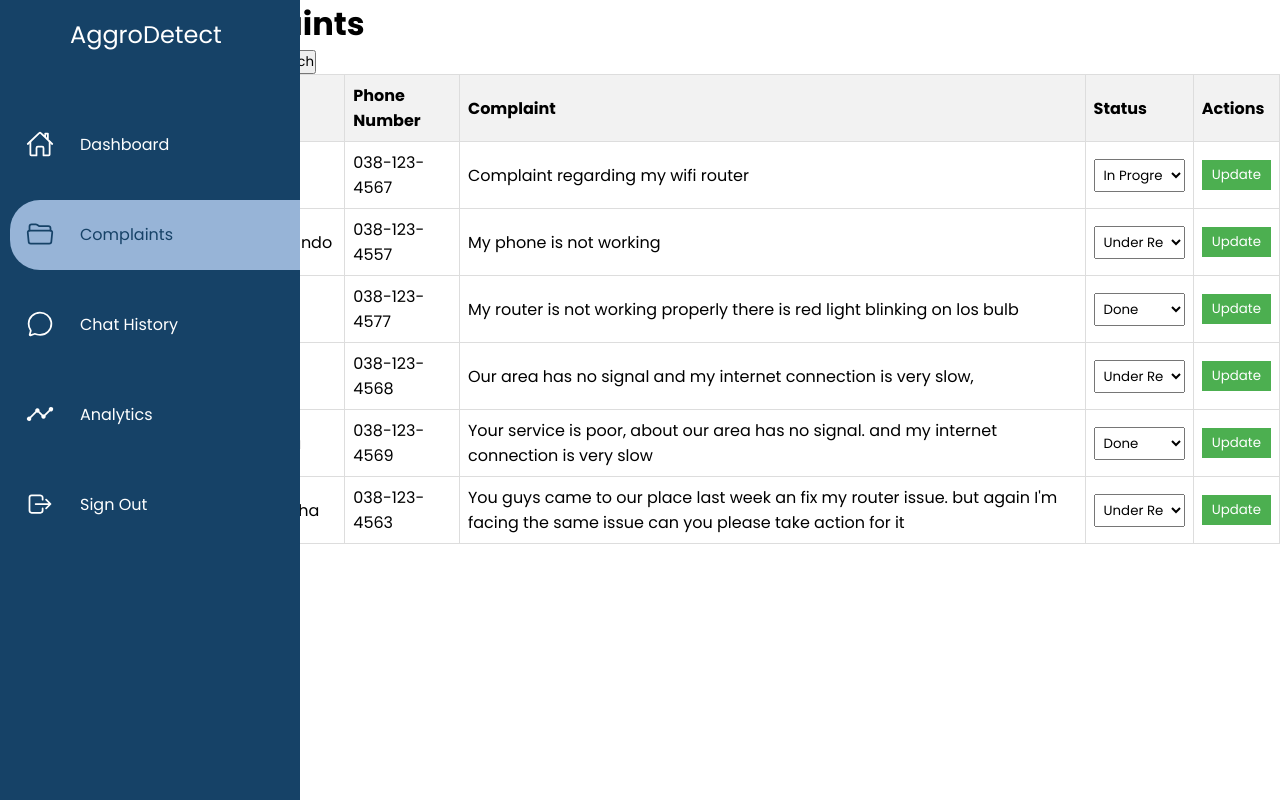
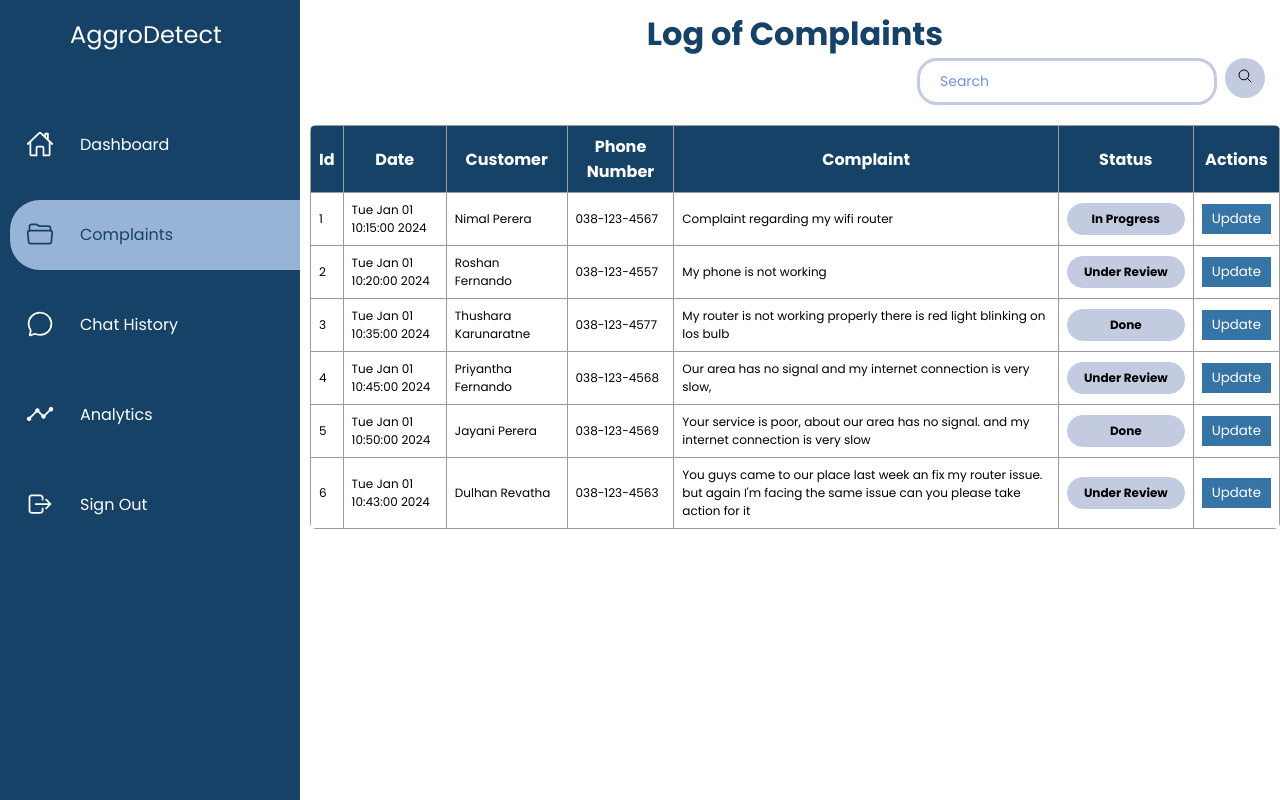
Before and after one commit to SewminaFernando/AggroDetect, a Flask app: page /complaints in a window 1280 px wide. Run offline with Flask 3, Linux system fonts and the light colour scheme; data comes from the database, SQL or seed files in the repository; parts of the project's set-up code (start-up, migrations or seed data) failed here and were passed over.

Commit message:
Added styles to conplaints page

```diff
--- /dev/null
+++ b/interface/static/CSS/complaints.css
@@ -0,0 +1,124 @@
+@import url("http://fonts.googleapis.com/css2?family=Poppins:wght@300;400;500;600;700;800;900&display=swap");
+*{
+    margin: 0;
+    padding: 0;
+    box-sizing: border-box;
+    font-family: "Poppins" , sans-serif;
+}
+body{
+    min-height: 100vh;
+    background-size: cover;
+    background-position: center;
+    overflow: hidden;
+}
+.complaints-container, .search-container,.head-section h1{
+    margin-left: 310px;
+}
+.head-section h1{
+    padding-top: 10px;
+    text-align: center;
+    color: #164267;
+}
+.search-container{
+    display: flex;
+    justify-content: flex-end;
+    margin-bottom: 20px;
+    margin-right: 15px;
+}
+input.search-input {
+    border: 3px solid #c3cbe1;
+    width: 300px;
+    padding: 10px 20px;
+    background: transparent;
+    font-size: 14px;
+    border-radius:20px;
+    margin-right: 8px;
+}
+.search-btn{
+    background-color: #c3cbe1;
+    border-radius: 50%;
+    width: 40px;
+    height: 40px;
+    border-color: #c3cbe1;
+    border-style: none;
+}
+.search-container ::placeholder{
+    color: #7291e6;
+}
+ion-icon{
+    font-size: medium;
+    text-align: center;
+    padding-top: 2px;
+
+}
+table {
+    border-spacing: 1;
+    border-collapse: collapse;
+    background:white;
+    border-radius:6px;
+    overflow:hidden;
+    width:100%;
+    max-width: 1200px;
+    margin:0 auto;
+    position:relative;
+
+}
+
+th, td {
+    border: 1px solid #9d9c9c;
+    padding: 8px;
+    text-align: left;
+}
+td{
+    font-size: 12px;
+}
+th {
+    background-color: #164267;
+    text-align: center;
+    color: white;
+}
+/* Style the select element */
+select {
+    appearance: none;
+    padding: 8px 16px;
+    font-size: 12px;
+    border: 1px solid #c3cbe1;
+    border-radius: 20px;
+    background-color: #c3cbe1;
+    color: black;
+    cursor: pointer;
+    text-align: center;
+    font-weight: bold;
+  }
+
+  /* Style the dropdown arrow */
+  select::after {
+    content: '\25BC';
+    position: absolute;
+    top: 50%;
+    right: 10px;
+    transform: translateY(-50%);
+    pointer-events: none;
+  }
+
+  /* Style the options */
+  option {
+    padding: 8px 16px;
+    font-size: 12px;
+    text-align: center;
+    cursor: pointer;
+  }
+
+  /* Style the selected option */
+  option:checked {
+    background-color: #c3cbe1;
+  }
+
+
+.update-btn {
+    padding: 5px 10px;
+    background-color: #3774a6;
+    color: white;
+    border: none;
+    cursor: pointer;
+}
--- a/interface/templates/complaints.html
+++ b/interface/templates/complaints.html
@@ -1,36 +1,8 @@
 <!DOCTYPE html>
 <html>
 <head>
-    <title>Customer Complaints</title>
-    <style>
-        table {
-            border-collapse: collapse;
-            width: 100%;
-        }
-
-        th, td {
-            border: 1px solid #ddd;
-            padding: 8px;
-            text-align: left;
-        }
-
-        th {
-            background-color: #f2f2f2;
-        }
-
-        select {
-            width: 100%;
-            padding: 5px;
-        }
-
-        .update-btn {
-            padding: 5px 10px;
-            background-color: #4CAF50;
-            color: white;
-            border: none;
-            cursor: pointer;
-        }
-    </style>
+    <title>Log of Complaints</title>
+    <link rel="stylesheet" href="{{ url_for('static', filename='CSS/complaints.css') }}">
     <link rel="stylesheet" href="{{ url_for('static', filename='CSS/dashboard.css') }}">
     <!-- icons -->
     <script type="module" src="https://unpkg.com/ionicons@5.5.2/dist/ionicons/ionicons.esm.js"></script>
@@ -93,11 +65,14 @@
             </ul>
         </div>
     </div>
-    <h1>Customer Complaints</h1>
+    <div class="head-section">
+        <h1>Log of Complaints</h1>
         <div class="search-container">
             <input type="text" id="search-input" class="search-input" placeholder="Search">
-        <button onclick="search()">Search</button>
+            <button class="search-btn" onclick="search()"><ion-icon name="search-outline"></ion-icon></button>
         </div>
+    </div>
+    <div class="complaints-container">
         <table>
             <thead>
                 <tr>
@@ -130,6 +105,7 @@
                 {% endfor %}
             </tbody>
         </table>
+    </div>
     <!-- =========== Scripts =========  -->
     <script src="{{ url_for('static', filename='Js/complaints.js') }}"></script>
 </body>
```
Lines whose indentation alone changed are shown as unchanged.
